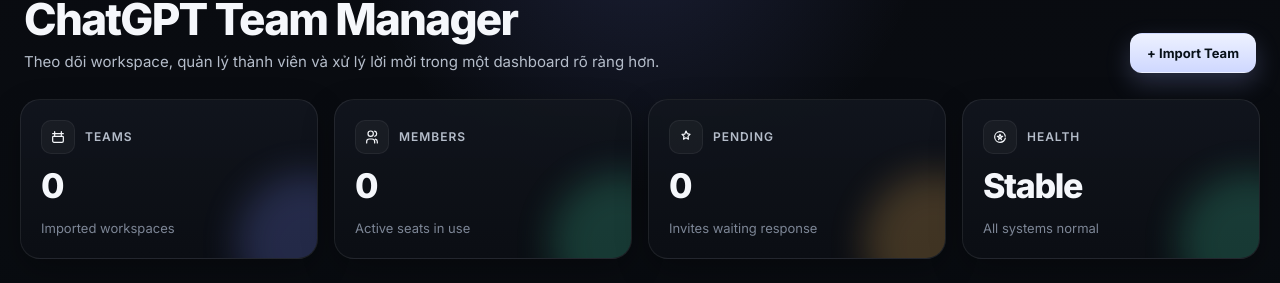
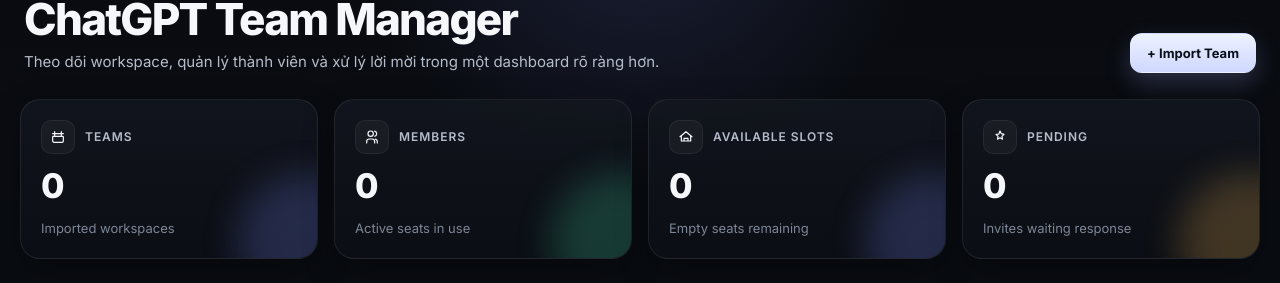
Before and after one commit to dungle03/tool_manage_chatgptTeam, a Next.js app in the folder frontend/: page / in a window 1280 px wide. Shown: the part 95-378 px from the top of the page. Built offline with nearby package versions, Linux system fonts and the light colour scheme; no server answers.

Commit message:
feat add available slots dashboard summary

```diff
--- a/frontend/src/app/page.tsx
+++ b/frontend/src/app/page.tsx
@@ -608,7 +608,9 @@
     (sum, workspace) => sum + (workspace.pending_invites ?? 0),
     0
   );
-  const syncErrors = workspaces.filter((workspace) => workspace.status === "error").length;
+  const totalCapacity = workspaces.length * 7;
+  const availableSlots = Math.max(totalCapacity - totalMembers, 0);
+  // const syncErrors = workspaces.filter((workspace) => workspace.status === "error").length;
   const sortedWorkspaces = useMemo(
     () => [...workspaces].sort(compareWorkspaceExpiry),
     [workspaces]
@@ -635,11 +637,13 @@
         </div>
       </div>
 
+      {/* syncErrors is intentionally commented out while the Health card is hidden.
+          syncErrors={syncErrors} */}
       <DashboardSummary
         totalTeams={workspaces.length}
         totalMembers={totalMembers}
+        availableSlots={availableSlots}
         pendingInvites={totalPending}
-        syncErrors={syncErrors}
       />
 
       {loading && (
--- a/frontend/src/components/dashboard-summary.tsx
+++ b/frontend/src/components/dashboard-summary.tsx
@@ -9,11 +9,13 @@
 export function DashboardSummary(props: {
   totalTeams: number;
   totalMembers: number;
+  availableSlots: number;
   pendingInvites: number;
-  syncErrors: number;
 }) {
-  const healthLabel = props.syncErrors > 0 ? "Needs attention" : "Stable";
-
+  // Health is temporarily hidden to keep the summary grid balanced.
+  // If we want to show it again later, restore both:
+  // 1) the syncErrors prop passed from page.tsx
+  // 2) the Health item inside the items array below
   const items = [
     {
       icon: <SummaryIcon path="M4 7h16M7 4v6m10-6v6M5 11h14a1 1 0 0 1 1 1v6a2 2 0 0 1-2 2H6a2 2 0 0 1-2-2v-6a1 1 0 0 1 1-1Z" />,
@@ -30,18 +32,18 @@
       tone: "success",
     },
     {
+      icon: <SummaryIcon path="M3 11.5L12 4l9 7.5M5 10v8h14v-8M9 18v-4h6v4" />,
+      label: "Available Slots",
+      value: props.availableSlots,
+      meta: "Empty seats remaining",
+      tone: "accent",
+    },
+    {
       icon: <SummaryIcon path="M12 3l1.9 3.86L18 8.1l-3 2.93l.71 4.12L12 13.2l-3.71 1.95L9 11.03L6 8.1l4.1-.24L12 3Z" />,
       label: "Pending",
       value: props.pendingInvites,
       meta: "Invites waiting response",
       tone: "warning",
-    },
-    {
-      icon: <SummaryIcon path="M20 13.5A8.38 8.38 0 0 1 12 20a8 8 0 1 1 7.9-9.32M12 8l-1.2 3H8l3 2.2L9.8 16L12 13.8L14.2 16L13 13.2L16 11h-2.8L12 8Z" />,
-      label: "Health",
-      value: healthLabel,
-      meta: props.syncErrors > 0 ? `${props.syncErrors} sync issue(s)` : "All systems normal",
-      tone: props.syncErrors > 0 ? "danger" : "success",
     },
   ];
 
```
Also changed, not shown: 1 other file (tests, documents, lock files or other folders).
